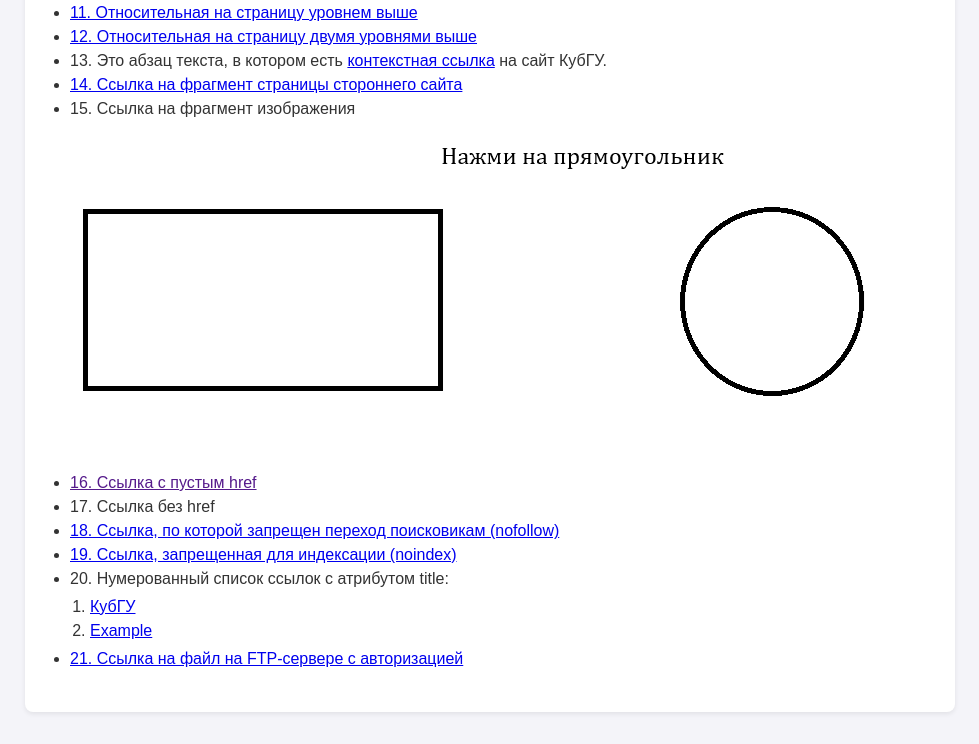
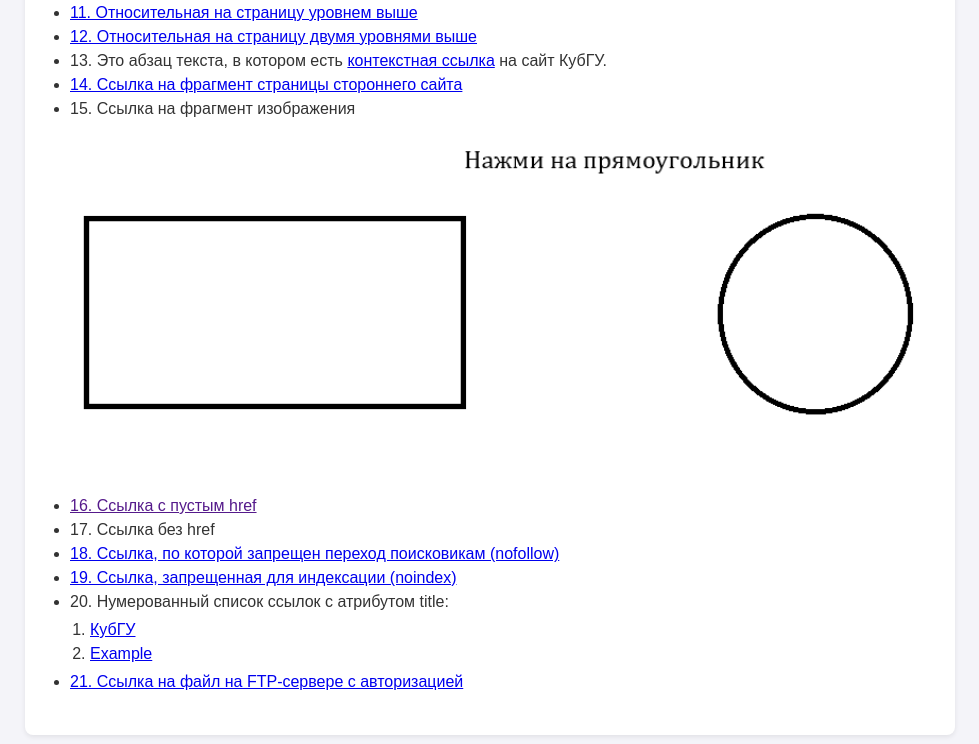
Before and after one commit to PlaTiN4ik/web-task-3, a plain HTML site: page index.html in a window 1280 px wide. Shown: the part 529-1273 px from the top of the page, without its empty margins (150-1129 px from the left). Drawn offline with Linux system fonts and the light colour scheme.

Commit message:
Add files via upload

```diff
--- a/style.css
+++ b/style.css
@@ -1,14 +1,16 @@
 /* ==========================================
-   1. БАЗОВЫЕ СТИЛИ (MOBILE FIRST - по умолчанию для смартфонов)
+   1. БАЗОВЫЕ СТИЛИ (MOBILE FIRST - по умолчанию для смартфона)
    ========================================== */
 
 * {
     box-sizing: border-box;
 }
 
-body {
+html, body {
     margin: 0;
     padding: 0;
+    width: 100%;
+    overflow-x: hidden; /* Жестко убирает горизонтальную прокрутку сайта */
     font-family: Arial, sans-serif;
     background-color: #f4f4f9;
     color: #333;
@@ -85,7 +87,8 @@ nav a:hover {
 /* Основной контент на мобильных (Flex-контейнер) */
 .main-content {
     width: 100%;
-    padding: 15px;
+    max-width: 100%;
+    padding: 10px;
     display: flex;
     flex-direction: column;
 }
@@ -97,9 +100,10 @@ nav a:hover {
     border-radius: 8px;
     box-shadow: 0 2px 5px rgba(0,0,0,0.08);
     word-break: break-word;
+    overflow: hidden; /* Предотвращает вылезание внутренних элементов */
 }
 
-/* --- ПУНКТ 3 ЗАДАНИЯ: Flex Box order на мобильных --- */
+/* Flex Box order для мобильных */
 .table-block {
     order: 1;
 }
@@ -122,23 +126,30 @@ h2 {
 ul, ol {
     line-height: 1.5;
     padding-left: 20px;
+    max-width: 100%;
 }
 
-/* Контейнер и адаптив для интерактивной карты */
+/* ЖЕСТКИЙ АДАПТИВ ДЛЯ КАРТЫ С ИЗОБРАЖЕНИЕМ */
 .map-wrapper {
-    width: 100%;
-    margin-top: 8px;
+    width: 100% !important;
+    max-width: 100% !important;
+    box-sizing: border-box;
     overflow: hidden;
+    margin-top: 10px;
+    display: block;
 }
 
-.map-wrapper img {
-    max-width: 100%;
-    height: auto;
+.map-wrapper img,
+#map-image {
+    width: 100% !important;
+    max-width: 100% !important;
+    height: auto !important;
     display: block;
 }
 
 /* Таблица на мобильных */
 .table-wrapper {
+    width: 100%;
     overflow-x: auto;
 }
 
@@ -214,7 +225,7 @@ footer {
 
 
 /* ==========================================
-   2. MEDIA QUERIES (Планшеты и Десктопы > 768px)
+   2. MEDIA QUERIES (Планшеты и ПК > 768px)
    ========================================== */
 
 @media screen and (min-width: 768px) {
```
